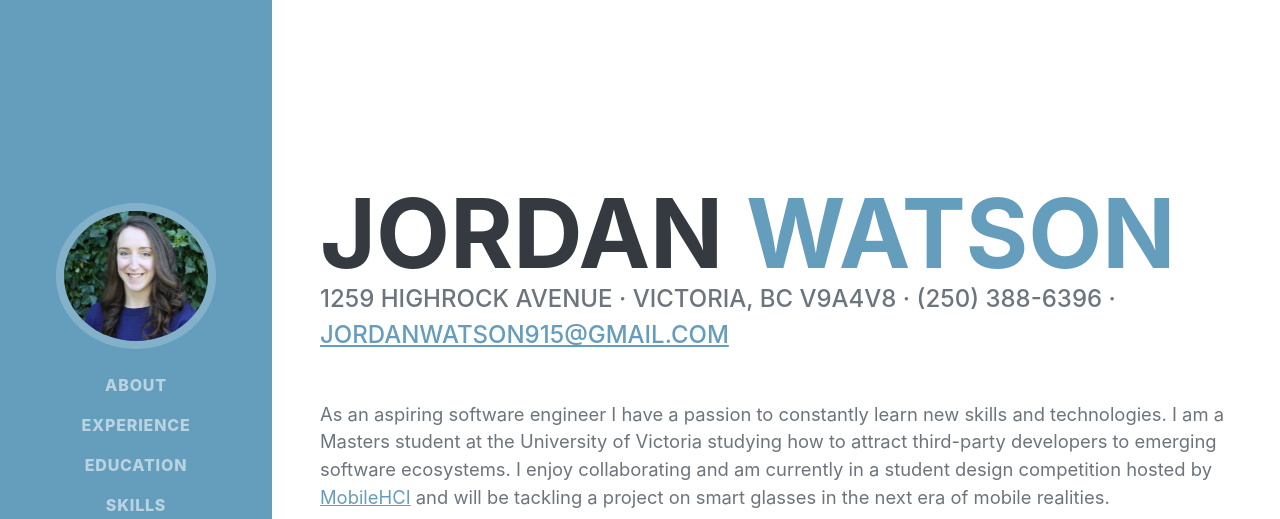
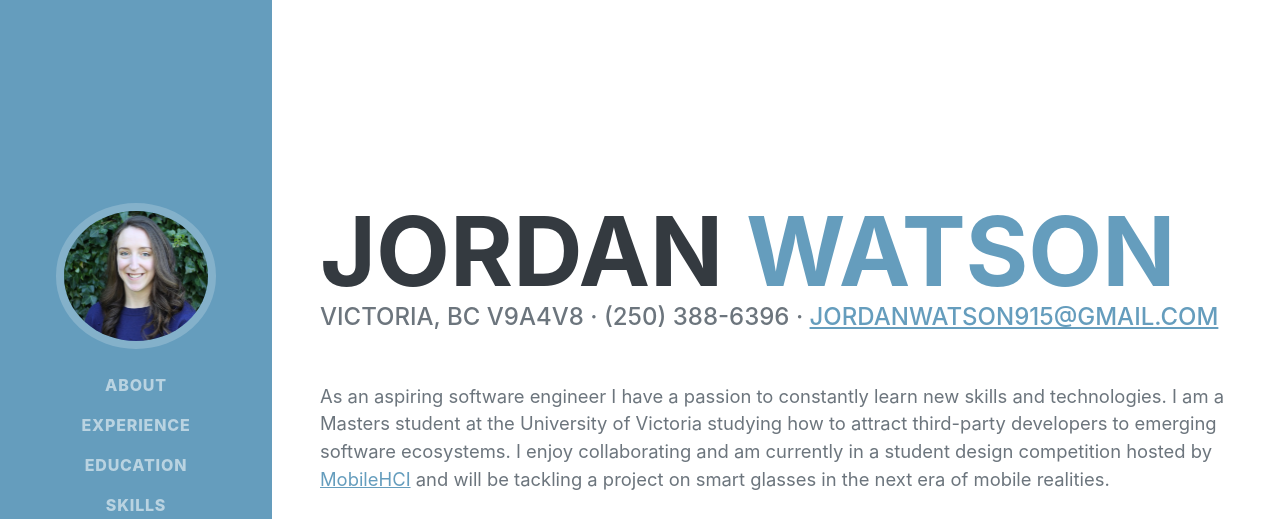
Before and after one commit to jordanwatson1/jordanwatson1.github.io, a plain HTML site: page index.html in a window 1280 px wide. Shown: the top 519 px of the page. Drawn offline with nearby package versions, Linux system fonts and the light colour scheme; a web font is replaced by a local one.

Commit message:
Remove address

```diff
--- a/index.html
+++ b/index.html
@@ -44,7 +44,7 @@
                         <span class="text-primary">Watson</span>
                     </h1>
                     <div class="subheading mb-5">
-                        1259 Highrock Avenue · Victoria, BC V9A4V8 · (250) 388-6396 ·
+                        Victoria, BC V9A4V8 · (250) 388-6396 ·
                         <a href="mailto:jordanwatson915@gmail.com">jordanwatson915@gmail.com</a>
                     </div>
                     <p class="lead mb-5">As an aspiring software engineer I have a passion to constantly learn new skills and technologies. I am a Masters student at the University of Victoria studying how to attract third-party developers to emerging software ecosystems. I enjoy collaborating and am currently in a student design competition hosted by <a href="https://mobilehci.acm.org/2022/participating/call-for-student-design-competition">MobileHCI</a> and will be tackling a project on smart glasses in the next era of mobile realities. </p>
```
